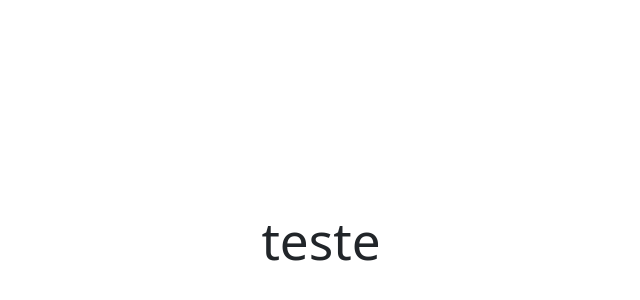
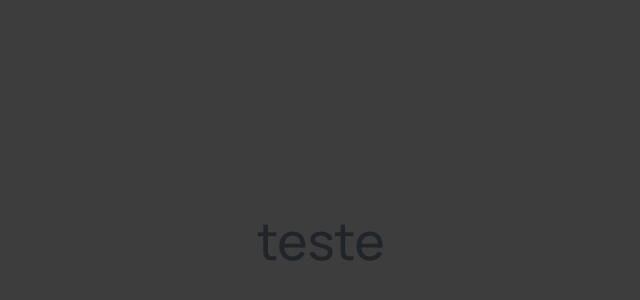
Before and after one commit to Hitallo-moreira/portfolio, a React (Vite) app: page / in a window 1280 px wide. Shown: the part 156-456 px from the top of the page, without its empty margins (319-959 px from the left). Built offline with nearby package versions, Linux system fonts and the light colour scheme; the HTML template or start-up script is replaced by a standard one.

Commit message:
feat: update general styles

```diff
--- a/src/styles/base/_typography.scss
+++ b/src/styles/base/_typography.scss
@@ -0,0 +1,8 @@
+@import url(https://fonts.googleapis.com/css?family=Manrope:200,300,regular,500,600,700,800);
+
+$default-font-family: 'Manrope', 'open sans';
+$default-font-size: 24px;
+
+body {
+    font-family: $default-font-family;
+}
--- a/src/styles/base/_variables.scss
+++ b/src/styles/base/_variables.scss
@@ -0,0 +1,7 @@
+$body-background: #3D3D3D;
+$default-white: #FFFFFF;
+$default-orange: #FFA500;
+
+body {
+    background-color: $body-background;
+}
```
